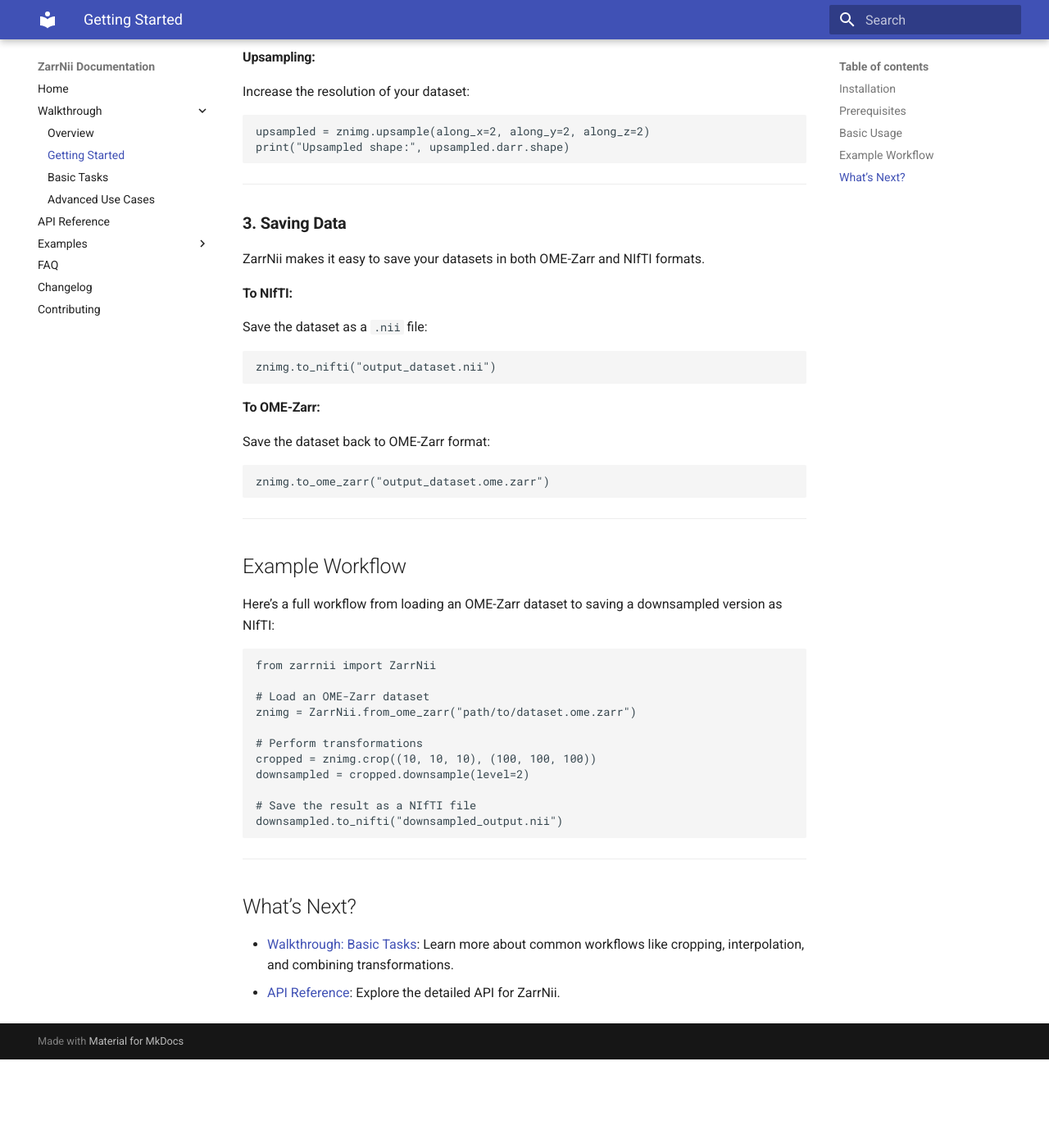
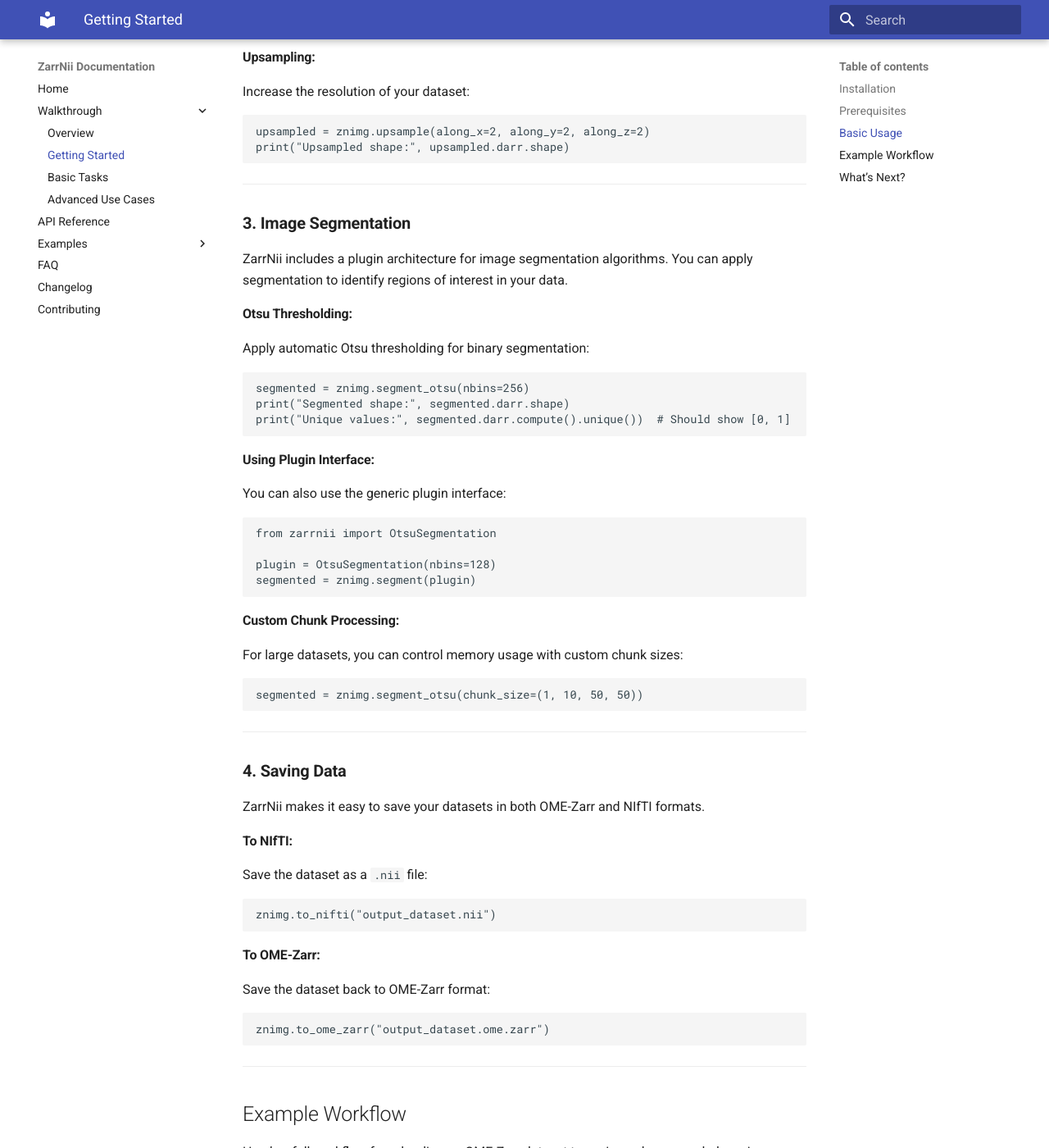
Before and after one commit to khanlab/zarrnii, an MkDocs documentation site: the page built from docs/walkthrough/getting_started.md, in a window 1280 px wide and 1400 px high, scrolled down 2008 px. Shown: the whole window at 82% size. Built offline with MkDocs 1.6.1 and Material for MkDocs 9.7.7, drawn with Linux system fonts in a browser that asks for light colours; before the commit the page ends 3300 px from its top, so only the background shows below that; some of the changed text lies outside the part shown.

Commit message:
Update documentation and relax code coverage to 75%
- Add segmentation plugin documentation to main docs (index.md, overview.md, getting_started.md)
- Include segmentation example in mkdocs navigation
- Update CI to use 75% coverage threshold instead of 80%
- Documentation builds successfully with new segmentation content
- All tests pass with 84.60% coverage (well above 75% threshold)

Co-authored-by: akhanf <11492701+akhanf@users.noreply.github.com>

````diff
--- a/docs/walkthrough/getting_started.md
+++ b/docs/walkthrough/getting_started.md
@@ -91,7 +91,36 @@ print("Upsampled shape:", upsampled.darr.shape)
 
 ---
 
-### **3. Saving Data**
+### **3. Image Segmentation**
+
+ZarrNii includes a plugin architecture for image segmentation algorithms. You can apply segmentation to identify regions of interest in your data.
+
+#### **Otsu Thresholding**:
+Apply automatic Otsu thresholding for binary segmentation:
+```python
+segmented = znimg.segment_otsu(nbins=256)
+print("Segmented shape:", segmented.darr.shape)
+print("Unique values:", segmented.darr.compute().unique())  # Should show [0, 1]
+```
+
+#### **Using Plugin Interface**:
+You can also use the generic plugin interface:
+```python
+from zarrnii import OtsuSegmentation
+
+plugin = OtsuSegmentation(nbins=128)
+segmented = znimg.segment(plugin)
+```
+
+#### **Custom Chunk Processing**:
+For large datasets, you can control memory usage with custom chunk sizes:
+```python
+segmented = znimg.segment_otsu(chunk_size=(1, 10, 50, 50))
+```
+
+---
+
+### **4. Saving Data**
 
 ZarrNii makes it easy to save your datasets in both OME-Zarr and NIfTI formats.
 
@@ -125,6 +154,10 @@ downsampled = cropped.downsample(level=2)
 
 # Save the result as a NIfTI file
 downsampled.to_nifti("downsampled_output.nii")
+
+# Apply segmentation to the original image
+segmented = znimg.segment_otsu(nbins=256)
+segmented.to_nifti("segmented_output.nii")
 ```
 
 ---
@@ -132,4 +165,5 @@ downsampled.to_nifti("downsampled_output.nii")
 ## What’s Next?
 
 - [Walkthrough: Basic Tasks](basic_tasks.md): Learn more about common workflows like cropping, interpolation, and combining transformations.
+- [Segmentation Plugin Examples](../examples/segmentation_example.md): Learn how to use and create segmentation plugins.
 - [API Reference](../reference.md): Explore the detailed API for ZarrNii.
--- a/mkdocs.yml
+++ b/mkdocs.yml
@@ -14,6 +14,7 @@ nav:
       - Transformations: examples/transformations.md
       - Downsampling and Upsampling: examples/downsampling.md
       - Multiscale OME-Zarr: examples/multiscale.md
+      - Segmentation Plugins: examples/segmentation_example.md
   - FAQ: faq.md
   - Changelog: changelog.md
   - Contributing: contributing.md
````
Also changed, not shown: docs/index.md (+6 -0 lines), docs/walkthrough/overview.md (+7 -0 lines), 1 other file.
